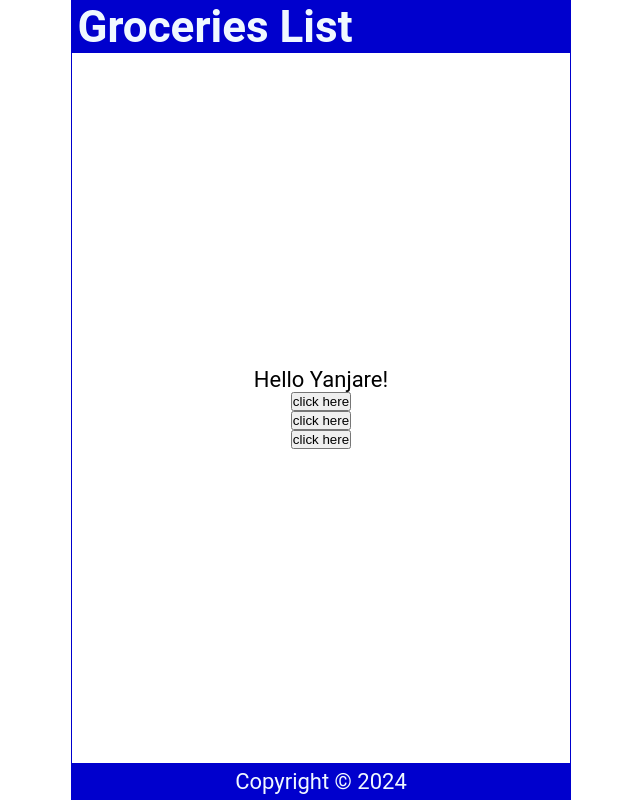
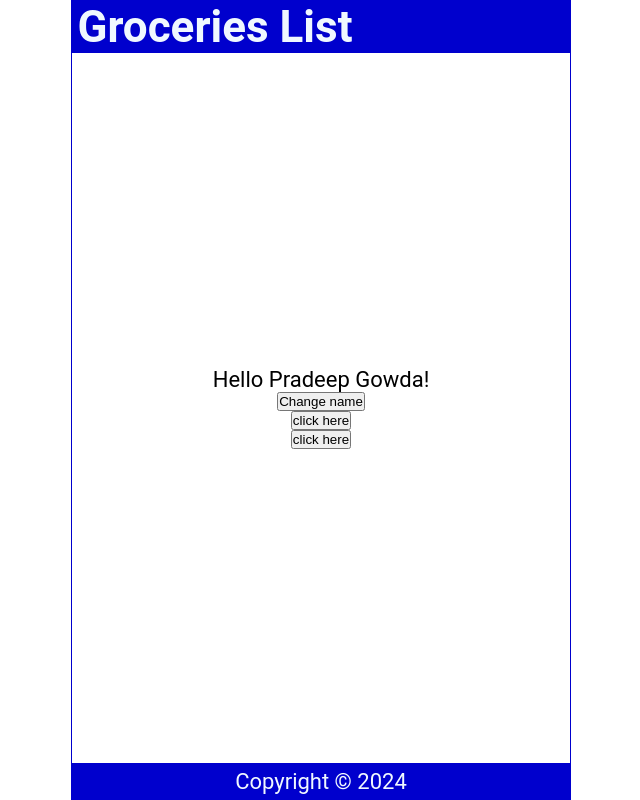
Before and after one commit to Pradeep92hv/react--js, a React (Create React App) app: page / in a window 1280 px wide. Shown: the whole page, without its empty margins (319-959 px from the left). Built offline with nearby package versions, Linux system fonts and the light colour scheme.

Commit message:
1.03hr usestate Hook

```diff
--- a/src/Content.js
+++ b/src/Content.js
@@ -1,8 +1,13 @@
+import { useState } from "react";
+
 const Content = () => {
+
+    const[name, setName] =useState("Pradeep Gowda");
+
     const handleNameChange = () => {
         const names = ['Pradeep', 'Yanjare', 'Gowda'];
         const int = Math.floor(Math.random() * 3);
-        return names[int];
+        setName(names[int]);
     }
 
     const handleclick= ( ) =>{
@@ -21,10 +26,10 @@
     return (
         <main>
             <p onClick={(e)=> handleclick2(e)}>
-                Hello {handleNameChange()}!
+                Hello {name}!
             </p>
 
-            <button onClick={handleclick}>click here</button>
+            <button onClick={handleNameChange}>Change name</button>
 
             <button onClick={()=> handleclick1("pradeephv")}>click here</button>
 
```
